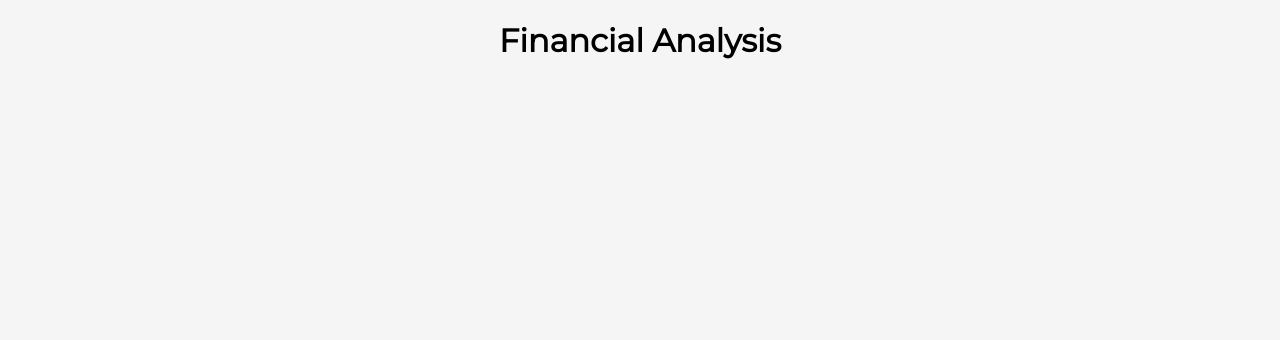
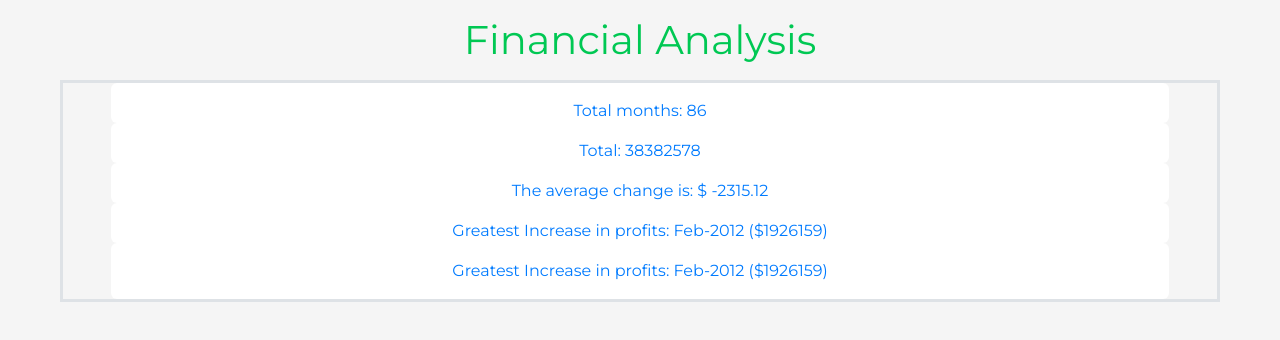
Before and after one commit to lav3ll/console-finances, a plain HTML site: page index.html in a window 1280 px wide. Drawn offline with nearby package versions, Linux system fonts and the light colour scheme.

Commit message:
Added some basic js to show same information on console in HTML elements

```diff
--- a/index.html
+++ b/index.html
@@ -5,16 +5,34 @@
     <meta http-equiv="X-UA-Compatible" content="IE=edge" />
     <meta name="viewport" content="width=device-width, initial-scale=1.0" />
     <link rel="stylesheet" href="style.css" />
+    <link
+      href="https://cdn.jsdelivr.net/npm/bootstrap@5.3.2/dist/css/bootstrap.min.css"
+      rel="stylesheet"
+      integrity="sha384-T3c6CoIi6uLrA9TneNEoa7RxnatzjcDSCmG1MXxSR1GAsXEV/Dwwykc2MPK8M2HN"
+      crossorigin="anonymous"
+    />
+
     <title>Console Finances</title>
   </head>
   <body>
-    <h1 style="text-align: center">Financial Analysis</h1>
-    <div class="totalMonths"></div>
-    <div class="totalValue"></div>
-    <div class="avgChange"></div>
-    <div class="greatestIncrease"></div>
-    <div class="greatestDecrease"></div>
+    <div class="container-fluid content">
+        <h1 class="text-center my-3">Financial Analysis</h1>
+        <div class="row mx-5 px-5 border border-3 financialContainer">
+          <div class="card col-12  align-items-center border-0 pt-3 totalMonths"><p>TOTAL MONTHS</p></div>
+        <div class="card col-12 align-items-center border-0 pt-3 totalValue"> <p>TOTAL PROFIT/LOSS VALUE</p> </div>
+        <div class="card col-12 align-items-center border-0 pt-3  border-0 avgChange"><p>AVG CHANGE</p></div>
+        <div class="card col-12 align-items-center border-0 pt-3  greatestIncrease"><p></p>GREATEST INCREASE</div>
+        <div class="card col-12 align-items-center border-0 pt-3 pb-3  greatestDecrease"><p></p>GREATEST DECREASE</div>
+        </div>
+
+      </div>
+    </div>
 
     <script src="index.js"></script>
+    <script
+      src="https://cdn.jsdelivr.net/npm/bootstrap@5.3.2/dist/js/bootstrap.bundle.min.js"
+      integrity="sha384-C6RzsynM9kWDrMNeT87bh95OGNyZPhcTNXj1NW7RuBCsyN/o0jlpcV8Qyq46cDfL"
+      crossorigin="anonymous"
+    ></script>
   </body>
 </html>
--- a/index.js
+++ b/index.js
@@ -156,3 +156,17 @@ console.log(
 console.log(
   `Greatest Decrease in profits: ${greatestDecreaseMonth} ($-${greatestDecrease})`
 );
+
+// Additional code to show in html as well as console
+
+let totalMonthsEl = document.querySelector(".totalMonths");
+let totalValueEl = document.querySelector(".totalValue");
+let avgChangeEl = document.querySelector(".avgChange");
+let greatestIncreaseEl = document.querySelector(".greatestIncrease");
+let greatestDecreaseEl = document.querySelector(".greatestDecrease");
+
+totalMonthsEl.innerHTML = `Total months: ${totalMonths}`;
+totalValueEl.innerHTML = `Total: ${totalProfitLoss}`;
+avgChangeEl.innerHTML = `The average change is: $ ${avgChange.toFixed(2)}`;
+greatestIncreaseEl.innerHTML = `Greatest Increase in profits: ${greatestIncreaseMonth} ($${greatestIncrease})`;
+greatestDecreaseEl.innerHTML = `Greatest Increase in profits: ${greatestIncreaseMonth} ($${greatestIncrease})`;
--- a/style.css
+++ b/style.css
@@ -9,6 +9,19 @@
 }
 
 body {
-  background-color: var(--bg-primary-color);
-  font-family: "Montserrat", sans-serif;
+  margin: 0;
+  padding: 0;
+  background-color: var(--bg-primary-color) !important;
+  font-family: "Montserrat", sans-serif !important;
 }
+
+h1 {
+  color: var(--secondary-color) !important;
+}
+
+.financialContainer {
+}
+
+.card {
+  color: var(--primary-color) !important;
+}
```
